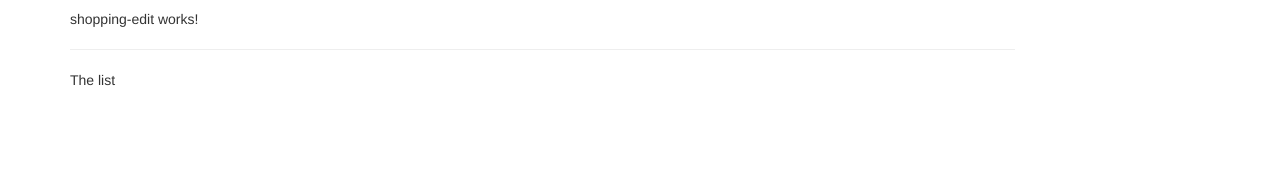
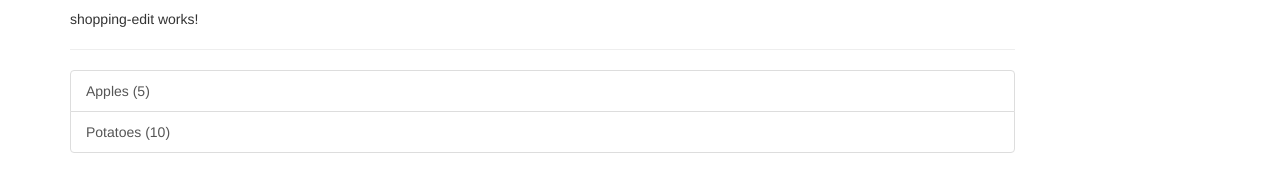
Before and after one commit to whit33y/cooking-app, an Angular app: page / in a window 1280 px wide. Shown: the part 239-430 px from the top of the page. Built offline with nearby package versions, Linux system fonts and the light colour scheme.

Commit message:
Shopping list basic style and model for ingredients

```diff
--- /dev/null
+++ b/src/app/shared/ingredient.model.ts
@@ -0,0 +1,4 @@
+export class Ingredient {
+  constructor(public name: string, public amount: number) {}
+}
+//same as recipe model but shorter
--- a/src/app/shopping-list/shopping-list.component.html
+++ b/src/app/shopping-list/shopping-list.component.html
@@ -2,6 +2,14 @@
   <div class="col-xs-10">
     <app-shopping-edit></app-shopping-edit>
     <hr />
-    <p>The list</p>
+    <ul class="list-group">
+      <a
+        class="list-group-item"
+        style="cursor: pointer"
+        *ngFor="let ingredient of ingredients"
+      >
+        {{ ingredient.name }} ({{ ingredient.amount }})</a
+      >
+    </ul>
   </div>
 </div>
--- a/src/app/shopping-list/shopping-list.component.ts
+++ b/src/app/shopping-list/shopping-list.component.ts
@@ -1,10 +1,16 @@
-import { Component } from '@angular/core';
+import { Component, OnInit } from '@angular/core';
+import { Ingredient } from '../shared/ingredient.model';
 
 @Component({
   selector: 'app-shopping-list',
   templateUrl: './shopping-list.component.html',
-  styleUrl: './shopping-list.component.css'
+  styleUrl: './shopping-list.component.css',
 })
-export class ShoppingListComponent {
-
+export class ShoppingListComponent implements OnInit {
+  ingredients: Ingredient[] = [
+    new Ingredient('Apples', 5),
+    new Ingredient('Potatoes', 10),
+  ];
+  constructor() {}
+  ngOnInit() {}
 }
```
